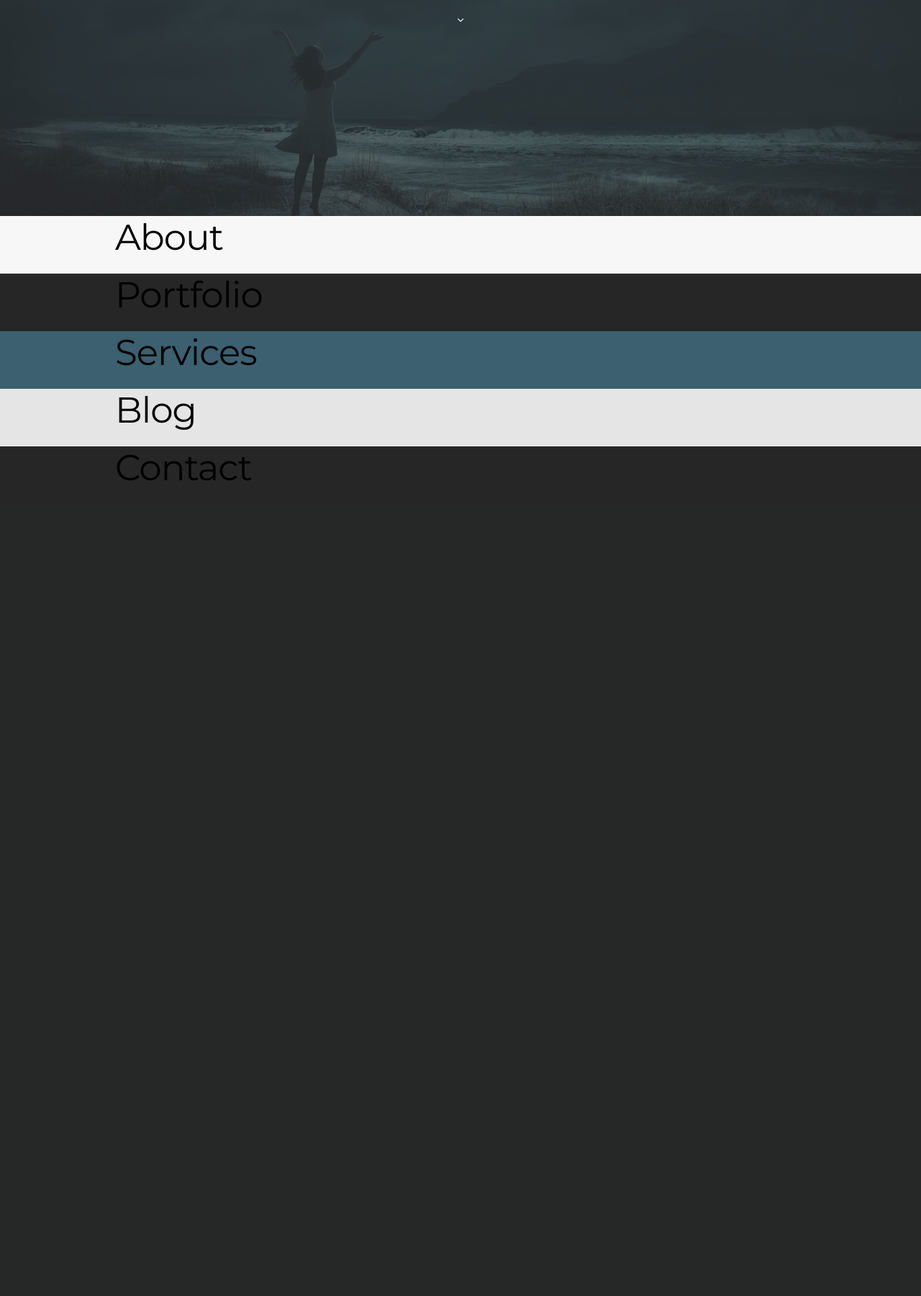
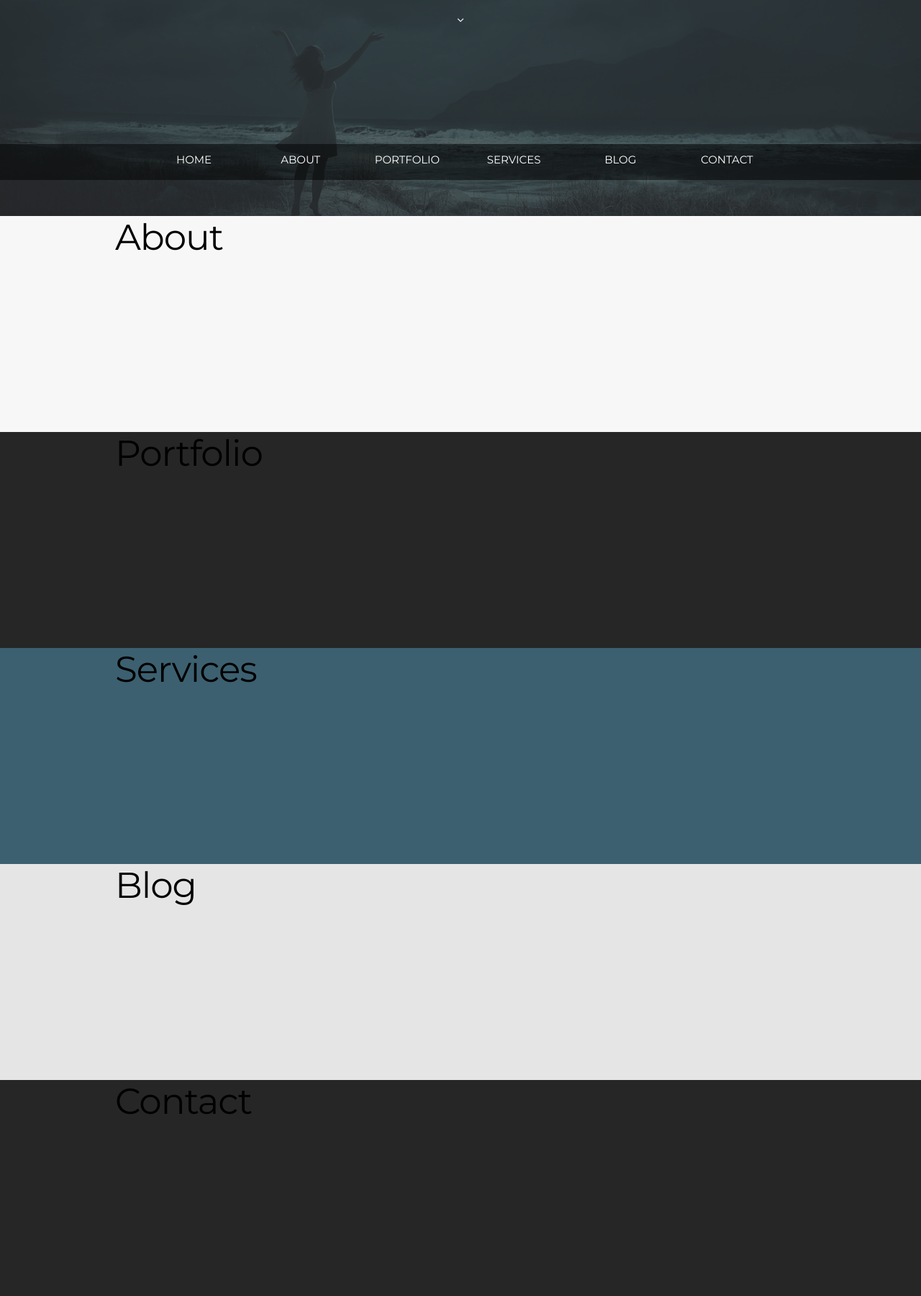
Before and after one commit to annidavenport/DIG352, a PHP site: page / in a window 1280 px wide. Shown: the part 300-2100 px from the top of the page at 72% size. Before the commit the page ends 967 px from the top, so only its background shows below. Run offline with PHP 8.4, Linux system fonts and the light colour scheme; some libraries are stand-ins or nearby versions.

Commit message:
Navbar basic layout and functionality

```diff
--- a/css/style.css
+++ b/css/style.css
@@ -1,3 +1,5 @@
+section {min-height: 300px;}
+body {position: relative;top: 0}
 /* Hero Unit Section
   –––––––––––––––––––––––––––––––––––––––––––––––––– */
 #hero-unit{
@@ -21,6 +23,35 @@
   font-variant: small-caps;
   font-family: 'Crimson Text', serif;
   letter-spacing: 1em;
+}
+/* Nav styling */
+nav {
+  height: 50px;
+  background-color:rgba(0, 0, 0, 0.5);
+  width: 100%;
+  position: absolute;
+  top: 500px;
+  z-index: 1;
+}
+nav ul {
+  text-align: center;
+}
+nav ul li {
+  display: inline-block;
+  width: 15%;
+  text-align: center;
+  margin-top: 10px;
+}
+nav ul li a {
+  color: #fff;
+  text-transform: uppercase;
+}
+nav ul li a:hover {
+
+}
+.stuck {
+  position: fixed;
+  top: 0;
 }
 
 
--- a/css/type.css
+++ b/css/type.css
@@ -10,6 +10,10 @@ p{
 a{
     font-family: 'Crimson Text', serif;
     text-decoration: none;
+}
+nav a{
+  font-family: 'Montserrat';
+  font-weight: lighter;
 }
 
 
--- a/footer.php
+++ b/footer.php
@@ -1,4 +1,5 @@
   </div>
+
 
 <!-- End Document
   –––––––––––––––––––––––––––––––––––––––––––––––––– -->
--- a/header.php
+++ b/header.php
@@ -30,9 +30,19 @@
   –––––––––––––––––––––––––––––––––––––––––––––––––– -->
   <link rel="icon" type="image/png" href="images/favicon.png">
 
+  <!-- Scripts
+  –––––––––––––––––––––––––––––––––––––––––––––––––– -->
+  <script src="//code.jquery.com/jquery-1.11.3.min.js"></script>
+  <script type="text/javascript">
+    $(window).scroll(function() {
+      if ($(window).scrollTop() > 500) {
+          $('#nav').addClass('stuck');
+      } else {$('#nav').removeClass('stuck');}
+    });
+  </script>
 </head>
 <body>
 
   <!-- Primary Page Layout
   –––––––––––––––––––––––––––––––––––––––––––––––––– -->
-  <div class="">
+  <div class="wrapper">
--- a/index.php
+++ b/index.php
@@ -13,10 +13,12 @@
         <div class="call-to-action">
           <i class="fa fa-angle-down"></i>
         </div>
-
-
       </div>
     </section>
+
+    <!-- Navbar
+    –––––––––––––––––––––––––––––––––––––––––––––––––– -->
+    <?php include('nav.php') ?>
 
     <!-- About Section
     –––––––––––––––––––––––––––––––––––––––––––––––––– -->
--- a/nav.php
+++ b/nav.php
@@ -0,0 +1,13 @@
+<nav id="nav">
+  <div class="container">
+    <ul>
+      <li><a href="#hero-unit">Home</a></li>
+      <li><a href="#about">About</a></li>
+      <li><a href="#portfolio">Portfolio</a></li>
+      <li><a href="#services">Services</a></li>
+      <li><a href="#blog">Blog</a></li>
+      <li><a href="#contact">Contact</a></li>
+    </ul>
+
+  </div>
+</nav>
```
